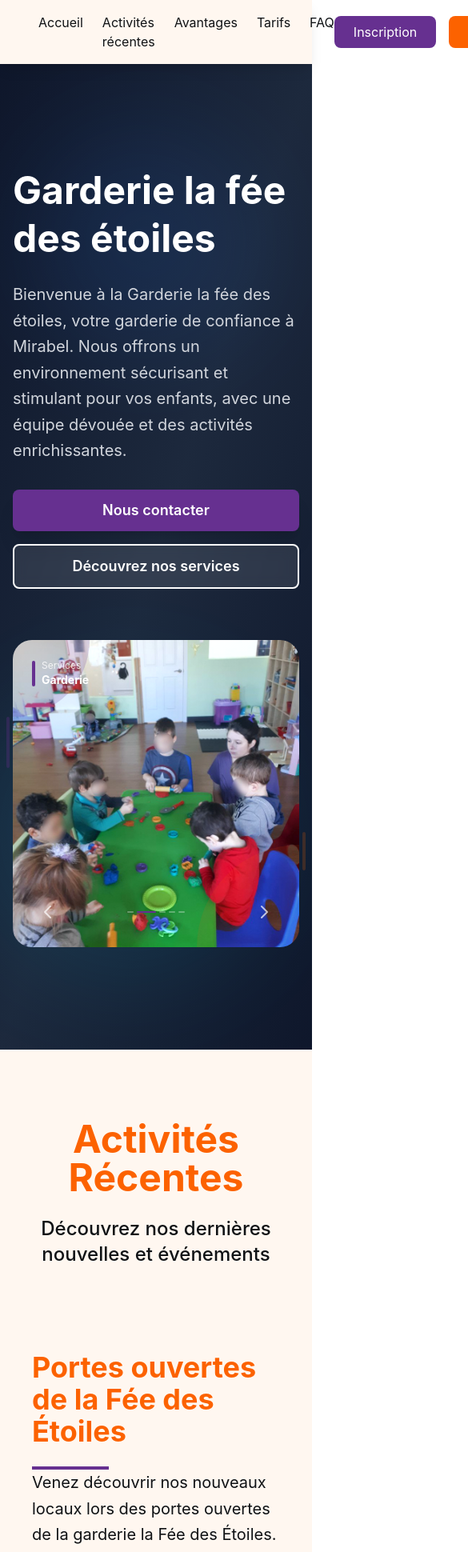
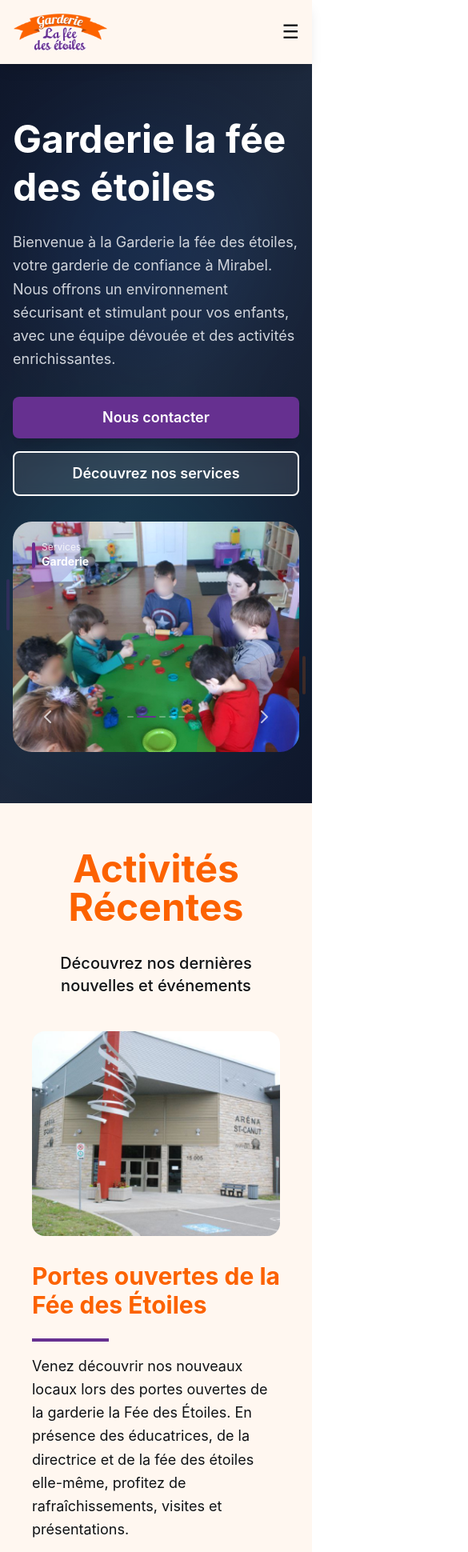
Before and after one commit to DigitariaWebs/GarderieFeeEtoiles, a Next.js app: page / in a window 390 px wide. Shown: the top 1940 px of the page at 80% size, 585 px wide, since content can reach past the window. Built offline with nearby package versions, Linux system fonts and the light colour scheme.

Commit message:
Updated the UI of the mobile version

```diff
--- a/src/components/layout/Header.tsx
+++ b/src/components/layout/Header.tsx
@@ -1,15 +1,17 @@
 "use client";
 
-import React from "react";
+import React, { useState } from "react";
 import Image from "next/image";
 import Link from "next/link";
 import { useModal } from "@/components/providers/ModalProvider";
 
 const Header = () => {
   const { openModal } = useModal();
+  const [isMenuOpen, setIsMenuOpen] = useState(false);
 
   return (
-    <header className="sticky top-0 z-50 flex items-center justify-between py-4 px-12 bg-[var(--color-background)] shadow-lg">
+    <header className="sticky top-0 z-50 bg-[var(--color-background)] shadow-lg">
+      <div className="flex items-center justify-between py-4 px-4 md:px-12">
         {/* Logo on the left */}
         <div className="flex items-center">
           <Image
@@ -21,7 +23,15 @@ const Header = () => {
           />
         </div>
 
-      <nav className="flex space-x-6">
+        {/* Hamburger menu for mobile */}
+        <button
+          className="md:hidden text-[var(--color-text-dark)] text-2xl"
+          onClick={() => setIsMenuOpen(!isMenuOpen)}
+        >
+          ☰
+        </button>
+
+        <nav className="hidden md:flex space-x-6">
           <Link
             href="/"
             className="text-[var(--color-text-dark)] hover:text-[var(--color-primary)] transition-colors"
@@ -55,7 +65,7 @@ const Header = () => {
         </nav>
 
         {/* Contact and Inscription buttons on the right */}
-      <div className="flex space-x-4">
+        <div className="hidden md:flex space-x-4">
           <button
             className="bg-[var(--color-secondary)] text-[var(--color-text-light)] px-6 py-2 rounded-lg hover:bg-[var(--color-secondary-hover)] transition-colors"
             onClick={() => openModal("inscription")}
@@ -69,6 +79,70 @@ const Header = () => {
             Contact
           </button>
         </div>
+      </div>
+
+      {/* Mobile menu */}
+      {isMenuOpen && (
+        <div className="md:hidden bg-[var(--color-background)] shadow-lg px-4 md:px-12 py-4">
+          <nav className="flex flex-col space-y-4">
+            <Link
+              href="/"
+              className="text-[var(--color-text-dark)] hover:text-[var(--color-primary)] transition-colors"
+              onClick={() => setIsMenuOpen(false)}
+            >
+              Accueil
+            </Link>
+            <Link
+              href="/#recent-activities"
+              className="text-[var(--color-text-dark)] hover:text-[var(--color-primary)] transition-colors"
+              onClick={() => setIsMenuOpen(false)}
+            >
+              Activités récentes
+            </Link>
+            <Link
+              href="/#advantages"
+              className="text-[var(--color-text-dark)] hover:text-[var(--color-primary)] transition-colors"
+              onClick={() => setIsMenuOpen(false)}
+            >
+              Avantages
+            </Link>
+            <Link
+              href="#tarifs"
+              className="text-[var(--color-text-dark)] hover:text-[var(--color-primary)] transition-colors"
+              onClick={() => setIsMenuOpen(false)}
+            >
+              Tarifs
+            </Link>
+            <Link
+              href="/#faq"
+              className="text-[var(--color-text-dark)] hover:text-[var(--color-primary)] transition-colors"
+              onClick={() => setIsMenuOpen(false)}
+            >
+              FAQ
+            </Link>
+          </nav>
+          <div className="flex flex-col space-y-4 mt-4">
+            <button
+              className="bg-[var(--color-secondary)] text-[var(--color-text-light)] px-6 py-2 rounded-lg hover:bg-[var(--color-secondary-hover)] transition-colors"
+              onClick={() => {
+                openModal("inscription");
+                setIsMenuOpen(false);
+              }}
+            >
+              Inscription
+            </button>
+            <button
+              className="bg-[var(--color-primary)] text-[var(--color-text-light)] px-6 py-2 rounded-lg hover:bg-[var(--color-primary-hover)] transition-colors"
+              onClick={() => {
+                openModal("contact");
+                setIsMenuOpen(false);
+              }}
+            >
+              Contact
+            </button>
+          </div>
+        </div>
+      )}
     </header>
   );
 };
--- a/src/components/sections/AdvantagesSection.tsx
+++ b/src/components/sections/AdvantagesSection.tsx
@@ -127,14 +127,14 @@ const AdvantagesSection: React.FC = () => {
           initial="hidden"
           whileInView="visible"
           viewport={{ once: true, margin: "-100px" }}
-          className="flex justify-center gap-8"
+          className="grid grid-cols-1 md:flex md:justify-center gap-8"
         >
           {advantages.slice(3, 5).map((advantage) => (
             <motion.div
               key={advantage.id}
               variants={cardVariants}
               whileHover={{ y: -5 }}
-              className="bg-[var(--color-background)] rounded-xl shadow-lg overflow-hidden hover:shadow-xl transition-shadow duration-300 w-1/3 flex flex-col"
+              className="bg-[var(--color-background)] rounded-xl shadow-lg overflow-hidden hover:shadow-xl transition-shadow duration-300 w-full md:w-1/3 flex flex-col"
             >
               {/* Advantage Image */}
               <div className="relative h-48 w-full">
--- a/src/components/sections/HeroSection.tsx
+++ b/src/components/sections/HeroSection.tsx
@@ -26,7 +26,7 @@ const HeroSection: React.FC = () => {
   }, [heroSectionImages.length]);
 
   return (
-    <section className="pt-32 pb-32 bg-gradient-to-br from-slate-900 via-slate-800 to-slate-900 relative overflow-hidden">
+    <section className="pt-16 md:pt-32 pb-16 md:pb-32 bg-gradient-to-br from-slate-900 via-slate-800 to-slate-900 relative overflow-hidden">
       {/* Background Pattern */}
       <div className="absolute inset-0 opacity-10">
         <div className="absolute top-20 left-10 w-72 h-72 bg-blue-500 rounded-full blur-3xl"></div>
@@ -34,7 +34,7 @@ const HeroSection: React.FC = () => {
       </div>
 
       <div className="max-w-7xl mx-auto px-4 sm:px-6 lg:px-8 relative z-10">
-        <div className="grid lg:grid-cols-2 gap-16 items-center">
+        <div className="grid lg:grid-cols-2 gap-8 md:gap-16 items-center">
           {/* Left Content */}
           <motion.div
             initial={{ opacity: 0, x: -50 }}
@@ -48,7 +48,7 @@ const HeroSection: React.FC = () => {
               Garderie la fée des étoiles
             </h1>
             <p
-              className="text-xl text-gray-300 mb-8 leading-relaxed"
+              className="text-lg md:text-xl text-gray-300 mb-8 leading-relaxed"
               style={{ fontFamily: "Hubot Sans, Inter, sans-serif" }}
             >
               Bienvenue à la Garderie la fée des étoiles, votre garderie de
@@ -88,7 +88,7 @@ const HeroSection: React.FC = () => {
             className="relative"
           >
             {/* Main Gallery Container */}
-            <div className="relative h-96 rounded-3xl overflow-hidden">
+            <div className="relative h-72 md:h-96 rounded-3xl overflow-hidden">
               {/* Layered Images with Creative Transitions */}
               <div className="absolute inset-0">
                 {heroSectionImages.map((image, index) => {
@@ -98,7 +98,8 @@ const HeroSection: React.FC = () => {
                     (currentImageIndex - 1 + heroSectionImages.length) %
                       heroSectionImages.length;
                   const isNext =
-                    index === (currentImageIndex + 1) % heroSectionImages.length;
+                    index ===
+                    (currentImageIndex + 1) % heroSectionImages.length;
 
                   return (
                     <motion.div
@@ -191,7 +192,8 @@ const HeroSection: React.FC = () => {
                   onClick={() =>
                     setCurrentImageIndex(
                       (prev) =>
-                        (prev - 1 + heroSectionImages.length) % heroSectionImages.length
+                        (prev - 1 + heroSectionImages.length) %
+                        heroSectionImages.length
                     )
                   }
                 >
--- a/src/components/sections/RecentActivitySection.tsx
+++ b/src/components/sections/RecentActivitySection.tsx
@@ -51,7 +51,7 @@ const RecentActivitySection: React.FC = () => {
     <section
       id="recent-activities"
       aria-labelledby="recent-activities"
-      className="pb-16 sm:pb-20 lg:pb-24 bg-[var(--color-background)]"
+      className="pb-5 bg-[var(--color-background)]"
     >
       <div className="mx-auto max-w-screen-xl px-4 sm:px-6 lg:px-8">
         {/* Title Section */}
@@ -59,13 +59,13 @@ const RecentActivitySection: React.FC = () => {
           initial={{ opacity: 0, y: 50 }}
           animate={{ opacity: 1, y: 0 }}
           transition={{ duration: 0.8 }}
-          className="relative min-h-[40vh] pt-6 flex items-center justify-center"
+          className="relative min-h-[30vh] md:min-h-[40vh] pt-12 md:pt-6 flex items-center justify-center"
         >
           <div className="relative z-10 text-center px-6 max-w-4xl mx-auto">
-            <h2 className="text-5xl md:text-6xl font-bold text-[var(--color-primary)] mb-6  ">
+            <h2 className="text-5xl md:text-6xl font-bold text-[var(--color-primary)] mb-8 md:mb-6  ">
               Activités Récentes
             </h2>
-            <p className="text-2xl md:text-3xl text-[var(--color-text)] font-medium">
+            <p className="text-xl md:text-3xl text-[var(--color-text)] font-medium">
               Découvrez nos dernières nouvelles et événements
             </p>
           </div>
@@ -81,40 +81,17 @@ const RecentActivitySection: React.FC = () => {
             <motion.div
               key={activity.id}
               variants={cardVariants}
-              className="py-10 px-6"
+              className="py-8 md:py-10 px-6"
             >
               <div
-                className={`max-w-6xl mx-auto grid md:grid-cols-2 gap-12 items-center ${
+                className={`max-w-6xl mx-auto grid md:grid-cols-2 gap-8 md:gap-12 items-center ${
                   index % 2 === 1 ? "md:grid-flow-col-dense" : ""
                 }`}
               >
-                <div
-                  className={`flex flex-col justify-between h-80 md:h-[430px] ${
-                    index % 2 === 1 ? "md:col-start-2" : ""
-                  }`}
-                >
-                  <div>
-                    <h3 className="text-4xl md:text-5xl font-bold text-[var(--color-primary)] mb-6">
-                      {activity.title}
-                    </h3>
-                    <div className="w-24 h-1 bg-[var(--color-secondary)]"></div>
-                  </div>
-
-                  <p className="text-xl text-[var(--color-text)] leading-relaxed">
-                    {activity.body}
-                  </p>
-
-                  <div className="bg-gradient-to-r from-[var(--color-primary)]/10 to-[var(--color-primary)]/10 p-6 rounded-xl border-l-4 border-[var(--color-primary)]">
-                    <p className="text-lg italic text-[var(--color-secondary)] font-medium">
-                      &ldquo;{activity.cta}&rdquo;
-                    </p>
-                  </div>
-                </div>
-
                 {/* Activity image */}
                 <div
-                  className={`relative h-80 md:h-[430px] rounded-2xl overflow-hidden ${
-                    index % 2 === 1 ? "md:col-start-1" : ""
+                  className={`relative h-64 md:h-[430px] rounded-2xl overflow-hidden ${
+                    index % 2 === 1 ? "md:col-start-2" : "md:col-start-1"
                   }`}
                 >
                   <Image
@@ -124,6 +101,29 @@ const RecentActivitySection: React.FC = () => {
                     sizes="(max-width: 768px) 100vw, 50vw"
                     className="object-cover"
                   />
+                </div>
+
+                <div
+                  className={`flex flex-col justify-between min-h-64 md:h-[430px] ${
+                    index % 2 === 1 ? "md:col-start-1" : "md:col-start-2"
+                  }`}
+                >
+                  <div>
+                    <h3 className="text-3xl md:text-5xl font-bold text-[var(--color-primary)] mb-6">
+                      {activity.title}
+                    </h3>
+                    <div className="w-24 h-1 bg-[var(--color-secondary)] mb-4"></div>
+                  </div>
+
+                  <p className="text-lg md:text-xl text-[var(--color-text)] leading-relaxed mb-8">
+                    {activity.body}
+                  </p>
+
+                  <div className="bg-gradient-to-r from-[var(--color-primary)]/10 to-[var(--color-primary)]/10 p-6 rounded-xl border-l-4 border-[var(--color-primary)]">
+                    <p className="text-lg italic text-[var(--color-secondary)] font-medium">
+                      &ldquo;{activity.cta}&rdquo;
+                    </p>
+                  </div>
                 </div>
               </div>
             </motion.div>
--- a/src/components/sections/TarifsSections.tsx
+++ b/src/components/sections/TarifsSections.tsx
@@ -77,7 +77,7 @@ const TarifsSections: React.FC = () => {
             </div>
             <div className="mb-6">
               <div className="text-4xl font-bold text-[var(--color-primary)] mb-2">
-                59 $
+                 59 $
               </div>
               <div className="text-sm text-[var(--color-text-secondary)] uppercase tracking-wide">
                 par jour
```
Also changed, not shown: src/components/sections/FaqSection.tsx (+12 -9 lines). Lines whose indentation alone changed are shown as unchanged.
